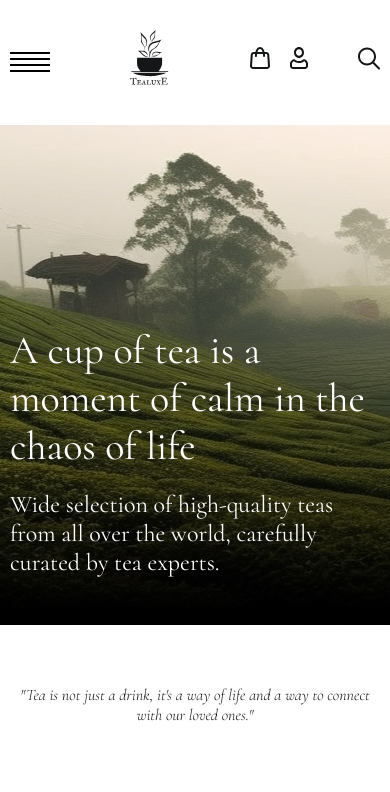
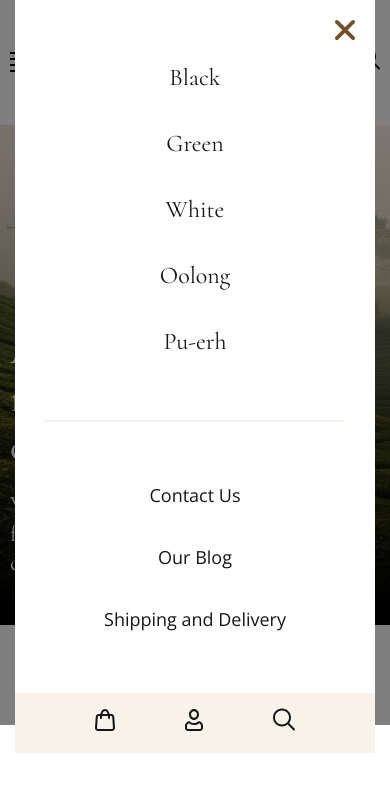
Before and after one commit to WOWmasterJulia/TEA-SHOP, a plain HTML site: page index.html in a window 390 px wide. Both pictures are taken after a click on the button 30 px from the left and 62 px from the top of the page. Drawn offline with nearby package versions, Linux system fonts and the light colour scheme.

Commit message:
menu burger js

```diff
--- a/css/style.css
+++ b/css/style.css
@@ -59,6 +59,7 @@ body{
     font-size: 20px;
     font-weight: 300;
     line-height: 1.5;
+    position: relative;
 }
 .header {
 }
@@ -78,9 +79,24 @@ body{
     display: none;
     width: 40px;
     height: 20px;
-    /* display: flex; */
     flex-direction: column;
     justify-content: space-between;
+    position: relative;
+    z-index: 2;
+}
+.menu--close{
+    display: none;
+    position: absolute;
+    left: 0;
+    right: 0;
+    top: 0;
+    bottom: 0;
+    background-color: rgba(0, 0, 0, .5);
+    z-index: 1;
+    transition: background-color .3s ease;
+}
+.menu--close.menu--open{
+    display: block;
 }
 .mobile-nav, .menu__close {
     display: none;
@@ -99,6 +115,8 @@ body{
     font-weight: 400;
     font-size: 18px;
     margin-left: 85px;
+    position: relative;
+    z-index: 3;
 }
 .menu__item {
 }
@@ -198,6 +216,7 @@ body{
         display: block;
         text-align: center;
         padding-top: 60px;
+        transition: transform .7s ease;
     }
     .menu__list.menu__list--open{
         transform: translateY(0%);
--- a/index.html
+++ b/index.html
@@ -12,6 +12,7 @@
   <link rel="stylesheet" href="css/style.css">
 </head>
 <body>
+  <div class="menu--close"></div>
   <header class="header">
     <div class="container">
       <div class="header__inner">
--- a/js/main.js
+++ b/js/main.js
@@ -0,0 +1,17 @@
+const menuBtn = document.querySelector('.menu__btn');
+const menuClose = document.querySelector(".menu__close");
+const menuList = document.querySelector(".menu__list");
+const menuShadow = document.querySelector(".menu--close");
+
+// menuBtn.addEventListener('click', () => {
+//     menuList.classList.add('menu__list--open')
+// });
+menuBtn.addEventListener("click", () => {
+    menuList.classList.toggle("menu__list--open");
+    menuShadow.classList.toggle("menu--open");
+});
+
+menuClose.addEventListener("click", () => {
+    menuList.classList.remove("menu__list--open");
+    menuShadow.classList.remove("menu--open");
+});
```
